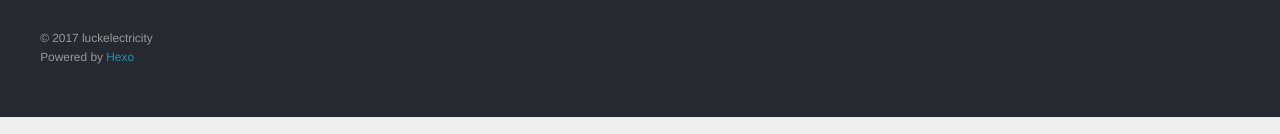
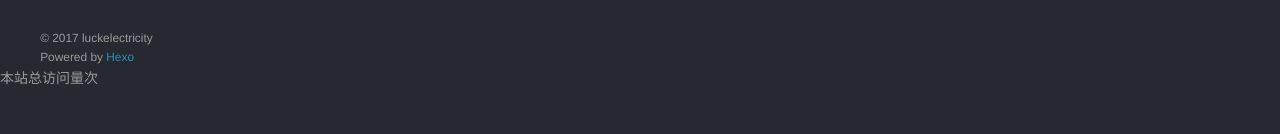
Before and after one commit to luckelectricity/luckelectricity.github.io, a plain HTML site: page 2017/03/02/ES6-let/index.html in a window 1280 px wide. Shown: the part 2193-2327 px from the top of the page. Drawn offline with nearby package versions, Linux system fonts and the light colour scheme; some packages are replaced by stand-ins of ours; a script that the page names is missing.

Commit message:
Site updated: 2017-03-02 15:19:55

```diff
--- a/2017/03/02/ES6-let/index.html
+++ b/2017/03/02/ES6-let/index.html
@@ -231,6 +231,11 @@ a[6](); // 6
       Powered by <a href="http://hexo.io/" target="_blank">Hexo</a>
     </div>
   </div>
+  <span id="busuanzi_container_site_pv">
+    本站总访问量<span id="busuanzi_value_site_pv"></span>次
+</span>
+  <script async src="//dn-lbstatics.qbox.me/busuanzi/2.3/busuanzi.pure.mini.js">
+</script>
 </footer>
     </div>
     <nav id="mobile-nav">
```
Also changed, not shown: 2017/03/02/hello-world/index.html (+5 -0 lines), archives/2017/03/index.html (+5 -0 lines), archives/2017/index.html (+5 -0 lines), archives/index.html (+5 -0 lines), index.html (+6 -2 lines).
